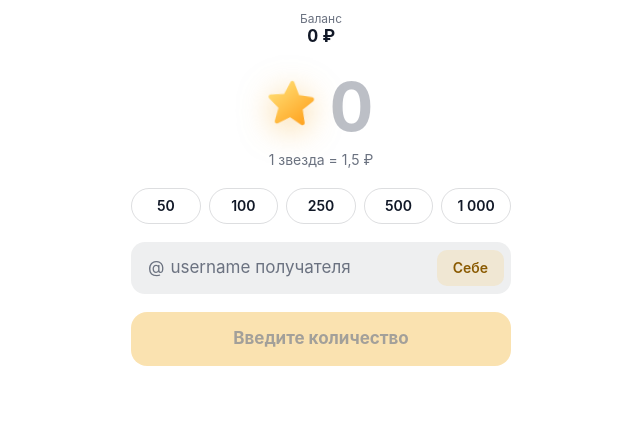
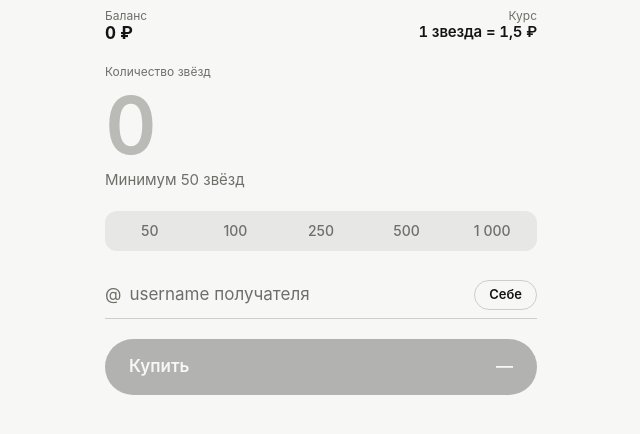
Before and after one commit to Tafor1221/stars-app, a plain HTML site: page index.html in a window 1280 px wide. Shown: the whole page, without its empty margins (319-959 px from the left). Drawn offline with Linux system fonts and the light colour scheme.

Commit message:
Add files via upload

```diff
--- a/css/style.css
+++ b/css/style.css
@@ -1,49 +1,54 @@
 /* ---------- Цвета ----------
-   Фон, текст и подсказки берём из темы Telegram (--tg-theme-*).
+   Фон, текст и подсказки берём из темы Telegram (--tg-theme-*), поэтому
+   страница сама становится светлой или тёмной вместе с Telegram.
    Если страница открыта в обычном браузере, работают запасные --fb-*.
-   Акцент (золото) свой, он одинаковый в любой теме. */
+   Дизайн монохромный: главная кнопка это "текст на фоне" наоборот. */
 :root {
-  --fb-bg: #ffffff;
-  --fb-text: #111827;
-  --fb-hint: #6b7280;
-  --fb-gold-text: #8a5a00;
+  --fb-bg: #f7f7f5;
+  --fb-text: #141414;
+  --fb-hint: #6f6f6a;
+  --seg-active: #ffffff;
 
   --bg: var(--tg-theme-bg-color, var(--fb-bg));
   --text: var(--tg-theme-text-color, var(--fb-text));
   --hint: var(--tg-theme-hint-color, var(--fb-hint));
   --error: var(--tg-theme-destructive-text-color, #e5484d);
 
-  --surface: color-mix(in srgb, var(--text) 7%, var(--bg));
-  --line: color-mix(in srgb, var(--text) 14%, transparent);
+  --track: color-mix(in srgb, var(--text) 7%, var(--bg));
+  --line: color-mix(in srgb, var(--text) 18%, transparent);
 
-  --gold: #f5b73b;
-  --gold-text: var(--fb-gold-text);
-  --gold-soft: color-mix(in srgb, var(--gold) 16%, transparent);
-  --on-gold: #1a1305;
+  /* отступы с учётом вырезов экрана и элементов Telegram */
+  --pad-x: max(24px, env(safe-area-inset-left, 0px), env(safe-area-inset-right, 0px));
+  --pad-bottom: calc(20px + max(env(safe-area-inset-bottom, 0px), var(--tg-safe-area-inset-bottom, 0px)));
 }
 @media (prefers-color-scheme: dark) {
   :root:not([data-theme="light"]) {
-    --fb-bg: #1a1b1e; --fb-text: #f2f4f8; --fb-hint: #9aa3b2; --fb-gold-text: #ffd36e;
+    --fb-bg: #1a1b1e; --fb-text: #f2f4f8; --fb-hint: #9aa3b2;
+    --seg-active: color-mix(in srgb, var(--text) 15%, var(--bg));
   }
 }
 :root[data-theme="dark"] {
-  --fb-bg: #1a1b1e; --fb-text: #f2f4f8; --fb-hint: #9aa3b2; --fb-gold-text: #ffd36e;
+  --fb-bg: #1a1b1e; --fb-text: #f2f4f8; --fb-hint: #9aa3b2;
+  --seg-active: color-mix(in srgb, var(--text) 15%, var(--bg));
 }
 
 /* ---------- Базовое ---------- */
 * { box-sizing: border-box; margin: 0; -webkit-tap-highlight-color: transparent; }
+html { -webkit-text-size-adjust: 100%; overscroll-behavior: none; }
 body {
   background: var(--bg);
   color: var(--text);
   font: 16px/1.4 -apple-system, BlinkMacSystemFont, "Segoe UI", Roboto, sans-serif;
+  overflow-x: hidden;
 }
+button { touch-action: manipulation; }
 .app {
-  max-width: 420px;
+  max-width: 480px;
   margin: 0 auto;
-  padding: 12px 20px calc(24px + env(safe-area-inset-bottom, 0px));
+  padding: 8px var(--pad-x) var(--pad-bottom);
   display: grid;
   grid-template-columns: minmax(0, 1fr); /* без этого содержимое раздувает колонку шире экрана */
-  gap: 18px;
+  gap: 20px;
 }
 
 /* Плавное появление блоков при открытии */
@@ -54,78 +59,61 @@ body {
 .app > :nth-child(5) { animation-delay: 0.2s; }
 @keyframes rise { from { opacity: 0; transform: translateY(8px); } }
 
-/* ---------- Шапка ---------- */
-.header { display: grid; justify-items: center; line-height: 1.2; }
-.header__label { color: var(--hint); font-size: 12px; }
-.header__value { font-size: 17px; font-weight: 700; letter-spacing: -0.01em; font-variant-numeric: tabular-nums; }
+/* ---------- Подписи и шапка ---------- */
+.caption { font-size: 12px; color: var(--hint); }
+.header { display: flex; justify-content: space-between; align-items: flex-start; }
+.stat { display: grid; line-height: 1.25; }
+.stat--right { justify-items: end; }
+.stat__value { font-size: 17px; font-weight: 700; letter-spacing: -0.01em; font-variant-numeric: tabular-nums; }
+.stat__value--regular { font-size: 15px; font-weight: 600; }
 
 /* ---------- Количество ---------- */
-.hero { display: grid; justify-items: center; gap: 6px; padding-top: 4px; cursor: text; }
-.hero__row { display: flex; align-items: center; gap: 12px; }
+.hero { display: grid; gap: 2px; cursor: text; }
 .hero__input {
-  /* ширина по количеству цифр: её задаёт js через --len */
-  width: calc(var(--len, 1) * (1ch - 0.04em) + 4px);
+  width: 100%;
   padding: 0;
   border: 0;
   outline: 0;
   background: transparent;
   color: var(--text);
-  caret-color: var(--gold);
   font: inherit;
-  font-size: 68px;
-  font-weight: 700;
-  line-height: 1.1;
-  letter-spacing: -0.04em;
+  font-size: clamp(56px, 20vw, 80px);
+  font-weight: 600;
+  line-height: 1.05;
+  letter-spacing: -0.05em;
   font-variant-numeric: tabular-nums;
 }
 .hero__input::placeholder { color: color-mix(in srgb, var(--hint) 45%, transparent); }
-.hero__hint { min-height: 20px; color: var(--hint); font-size: 14px; }
+.hero__hint { min-height: 22px; font-size: 15px; color: var(--hint); }
+.hero__hint.is-error { color: var(--error); }
 
-/* Звезда: мягко парит, а при смене числа "подпрыгивает" */
-.star {
-  display: block;
-  width: 52px;
-  height: 52px;
-  flex: none;
-  filter: drop-shadow(0 6px 16px rgba(245, 170, 40, 0.5));
-  animation: float 3.2s ease-in-out infinite;
-}
-.star svg { display: block; width: 100%; height: 100%; }
-.star svg.pop { animation: pop 0.35s ease-out; }
-@keyframes float { 50% { transform: translateY(-3px) rotate(4deg); } }
-@keyframes pop { 40% { transform: scale(1.2) rotate(-8deg); } }
-
-/* ---------- Быстрые варианты ---------- */
-.chips { display: flex; gap: 8px; }
+/* ---------- Быстрый выбор (сегменты) ---------- */
+.chips { display: flex; gap: 2px; padding: 3px; border-radius: 12px; background: var(--track); }
 .chip {
   flex: 1;
-  height: 36px;
-  border: 1px solid var(--line);
-  border-radius: 18px;
+  height: 34px;
+  border: 0;
+  border-radius: 9px;
   background: transparent;
-  color: var(--text);
+  color: var(--hint);
   font: inherit;
   font-size: 14px;
-  font-weight: 600;
+  font-weight: 500;
   cursor: pointer;
-  transition: transform 0.1s, background 0.15s, border-color 0.15s;
+  transition: background 0.15s, color 0.15s;
 }
-.chip:active { transform: scale(0.95); }
-.chip.is-active { border-color: var(--gold); background: var(--gold-soft); color: var(--gold-text); }
+.chip.is-active { background: var(--seg-active); color: var(--text); font-weight: 600; box-shadow: 0 1px 3px rgba(0, 0, 0, 0.14); }
 
 /* ---------- Получатель ---------- */
 .field {
   display: flex;
   align-items: center;
-  gap: 4px;
-  height: 52px;
-  padding: 0 6px 0 16px;
-  background: var(--surface);
-  border: 1.5px solid transparent;
-  border-radius: 14px;
+  gap: 6px;
+  height: 48px;
+  border-bottom: 1.5px solid var(--line);
   transition: border-color 0.15s;
 }
-.field:focus-within { border-color: var(--gold); }
+.field:focus-within { border-color: var(--text); }
 .field__prefix { color: var(--hint); font-size: 17px; }
 .field input {
   flex: 1;
@@ -134,43 +122,59 @@ body {
   outline: 0;
   background: transparent;
   color: var(--text);
-  caret-color: var(--gold);
   font: inherit;
   font-size: 17px;
 }
 .field input::placeholder { color: var(--hint); }
 .field__action {
-  height: 36px;
-  padding: 0 16px;
-  border: 0;
-  border-radius: 10px;
-  background: var(--gold-soft);
-  color: var(--gold-text);
+  height: 30px;
+  padding: 0 14px;
+  border: 1px solid var(--line);
+  border-radius: 15px;
+  background: transparent;
+  color: var(--text);
   font: inherit;
-  font-size: 14px;
+  font-size: 13px;
   font-weight: 600;
   cursor: pointer;
 }
 
 /* ---------- Кнопка и статус ---------- */
 .submit {
-  height: 54px;
+  display: flex;
+  align-items: center;
+  justify-content: space-between;
+  height: 56px;
+  padding: 0 24px;
   border: 0;
-  border-radius: 16px;
-  background: var(--gold);
-  color: var(--on-gold);
+  border-radius: 28px;
+  background: var(--text);
+  color: var(--bg);
   font: inherit;
   font-size: 17px;
-  font-weight: 700;
+  font-weight: 600;
   cursor: pointer;
   transition: transform 0.1s, opacity 0.15s;
 }
 .submit:active:not(:disabled) { transform: scale(0.98); }
-.submit:disabled { opacity: 0.4; cursor: default; }
+.submit:disabled { opacity: 0.3; cursor: default; }
 .status { text-align: center; font-size: 13px; color: var(--hint); }
 .status:empty { display: none; }
 .status--error { color: var(--error); }
 
+/* ---------- Низкое окно (compact на маленьких экранах, открытая клавиатура) ---------- */
+@media (max-height: 520px) {
+  .app { gap: 14px; }
+  .hero__input { font-size: clamp(48px, 16vw, 64px); }
+}
+@media (max-height: 420px) {
+  .app { gap: 10px; padding-top: 4px; }
+  .hero__input { font-size: 48px; }
+  .hero__hint { min-height: 18px; }
+  .field { height: 44px; }
+  .submit { height: 50px; }
+}
+
 @media (prefers-reduced-motion: reduce) {
   * { animation: none !important; transition: none !important; }
 }
--- a/index.html
+++ b/index.html
@@ -3,6 +3,7 @@
 <head>
   <meta charset="utf-8">
   <meta name="viewport" content="width=device-width, initial-scale=1, viewport-fit=cover">
+  <meta name="color-scheme" content="light dark">
   <title>Telegram Stars</title>
 
   <!-- SDK Telegram: даёт window.Telegram.WebApp и CSS-переменные темы (--tg-theme-*) -->
@@ -12,31 +13,24 @@
 <body>
   <main class="app">
 
-    <!-- Шапка: баланс -->
+    <!-- Шапка: баланс и курс -->
     <header class="header">
-      <span class="header__label">Баланс</span>
-      <span class="header__value" id="balance">0 ₽</span>
+      <div class="stat">
+        <span class="caption">Баланс</span>
+        <span class="stat__value" id="balance">0 ₽</span>
+      </div>
+      <div class="stat stat--right">
+        <span class="caption">Курс</span>
+        <span class="stat__value stat__value--regular" id="rate"></span>
+      </div>
     </header>
 
     <!-- Количество: нажатие в любом месте блока ставит курсор в число -->
     <label class="hero">
-      <span class="hero__row">
-        <span class="star" aria-hidden="true">
-          <svg id="star" viewBox="0 0 24 24">
-            <defs>
-              <linearGradient id="gold" x1="0" y1="0" x2="1" y2="1">
-                <stop offset="0" stop-color="#ffe27a"/>
-                <stop offset="1" stop-color="#ff9f1a"/>
-              </linearGradient>
-            </defs>
-            <polygon fill="url(#gold)" stroke="url(#gold)" stroke-width="2" stroke-linejoin="round"
-                     points="12,2.8 14.8,9 21.5,9.7 16.5,14.2 17.9,20.8 12,17.4 6.1,20.8 7.5,14.2 2.5,9.7 9.2,9"/>
-          </svg>
-        </span>
-        <input class="hero__input" id="amount" type="text" inputmode="numeric" enterkeyhint="next"
-               autocomplete="off" maxlength="6" placeholder="0" aria-label="Количество звёзд">
-      </span>
-      <span class="hero__hint" id="rate"></span>
+      <span class="caption">Количество звёзд</span>
+      <input class="hero__input" id="amount" type="text" inputmode="numeric" enterkeyhint="next"
+             autocomplete="off" maxlength="6" placeholder="0">
+      <span class="hero__hint" id="hint"></span>
     </label>
 
     <!-- Быстрый выбор -->
@@ -50,7 +44,10 @@
       <button type="button" class="field__action" id="self">Себе</button>
     </label>
 
-    <button type="button" class="submit" id="submit" disabled>Введите количество</button>
+    <button type="button" class="submit" id="submit" disabled>
+      <span>Купить</span>
+      <span id="price">—</span>
+    </button>
     <p class="status" id="status"></p>
 
   </main>
--- a/js/app.js
+++ b/js/app.js
@@ -6,17 +6,16 @@ const USERNAME_RE = /^[A-Za-z][A-Za-z0-9_]{4,31}$/;
 const $ = (id) => document.getElementById(id);
 const el = {
   balance: $('balance'),
-  star: $('star'),
+  rate: $('rate'),
   amount: $('amount'),
-  rate: $('rate'),
+  hint: $('hint'),
   chips: $('chips'),
   username: $('username'),
   self: $('self'),
   submit: $('submit'),
+  price: $('price'),
   status: $('status'),
 };
-
-let lastStars = 0;
 
 // ---------- Форматирование ----------
 const formatNumber = (n) => n.toLocaleString('ru-RU');
@@ -28,10 +27,11 @@ const readUsername = () => el.username.value.trim();
 const isStarsValid = (n) => n >= CONFIG.minStars && n <= CONFIG.maxStars;
 
 // ---------- Отрисовка ----------
-function showBalance() {
+function showHeader() {
   // Баланс передаёт бот в ссылке: .../index.html?balance=1250
   const balance = Number(new URLSearchParams(location.search).get('balance')) || 0;
   el.balance.textContent = formatMoney(balance);
+  el.rate.textContent = `1 звезда = ${formatMoney(CONFIG.pricePerStar)}`;
 }
 
 function showStatus(text = '', isError = false) {
@@ -50,36 +50,23 @@ function renderChips() {
   }
 }
 
-// Короткая анимация звезды при смене числа
-function popStar() {
-  el.star.classList.remove('pop');
-  void el.star.getBoundingClientRect(); // перезапуск анимации
-  el.star.classList.add('pop');
-}
-
 // Пересчитывает всё, что зависит от количества звёзд
 function update() {
   const stars = readStars();
   const valid = isStarsValid(stars);
   const total = formatMoney(stars * CONFIG.pricePerStar);
-  const rate = `1 звезда = ${formatMoney(CONFIG.pricePerStar)}`;
 
-  // Ширина поля подстраивается под число, чтобы курсор стоял сразу за цифрами
-  el.amount.style.setProperty('--len', Math.max(1, el.amount.value.length));
-  el.rate.textContent = stars ? `≈ ${total} · ${rate}` : rate;
+  if (!stars) el.hint.textContent = `Минимум ${formatNumber(CONFIG.minStars)} звёзд`;
+  else if (valid) el.hint.textContent = `≈ ${total}`;
+  else el.hint.textContent = `От ${formatNumber(CONFIG.minStars)} до ${formatNumber(CONFIG.maxStars)} звёзд`;
+  el.hint.classList.toggle('is-error', Boolean(stars) && !valid);
 
+  el.price.textContent = valid ? total : '—';
   el.submit.disabled = !valid;
-  el.submit.textContent = valid ? `Купить за ${total}` : 'Введите количество';
 
   for (const chip of el.chips.children) {
     chip.classList.toggle('is-active', Number(chip.dataset.value) === stars);
   }
-
-  if (stars && stars !== lastStars) popStar();
-  lastStars = stars;
-
-  const rangeError = stars && !valid;
-  showStatus(rangeError ? `От ${formatNumber(CONFIG.minStars)} до ${formatNumber(CONFIG.maxStars)} звёзд` : '', true);
 }
 
 // ---------- Действия ----------
@@ -143,11 +130,18 @@ el.username.addEventListener('keydown', (event) => {
   if (event.key === 'Enter' && !el.submit.disabled) onSubmit();
 });
 
+// Когда открывается клавиатура, поле не должно оказаться под ней
+document.addEventListener('focusin', (event) => {
+  if (event.target.matches('input')) {
+    setTimeout(() => event.target.scrollIntoView({ block: 'center', behavior: 'smooth' }), 300);
+  }
+});
+
 el.self.addEventListener('click', onSelfClick);
 el.submit.addEventListener('click', onSubmit);
 
 // ---------- Запуск ----------
 initTelegram();
-showBalance();
+showHeader();
 renderChips();
 update();
--- a/js/telegram.js
+++ b/js/telegram.js
@@ -15,9 +15,11 @@ export function initTelegram() {
   if (!inTelegram) return;
   applyTheme();
   tg.onEvent('themeChanged', applyTheme);
-  tg.setHeaderColor?.('bg_color');     // верхняя панель сливается с фоном страницы
+  // Родные панели Telegram сливаются с фоном страницы
+  tg.setHeaderColor?.('bg_color');
   tg.setBackgroundColor?.('bg_color');
-  tg.ready();                          // сообщаем Telegram, что страница загружена
+  tg.setBottomBarColor?.('bg_color');
+  tg.ready(); // сообщаем Telegram, что страница загружена
   // tg.expand() не вызываем, поэтому окно остаётся в compact-режиме
 }
 
```
